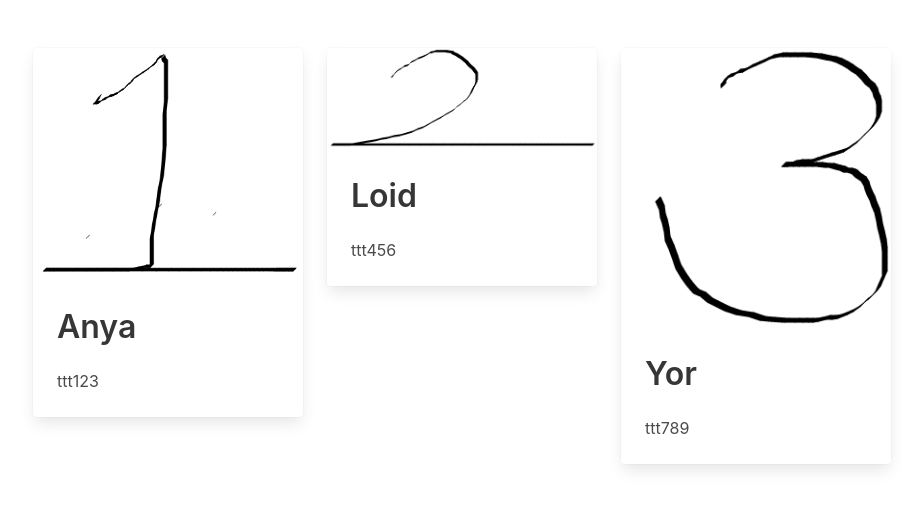
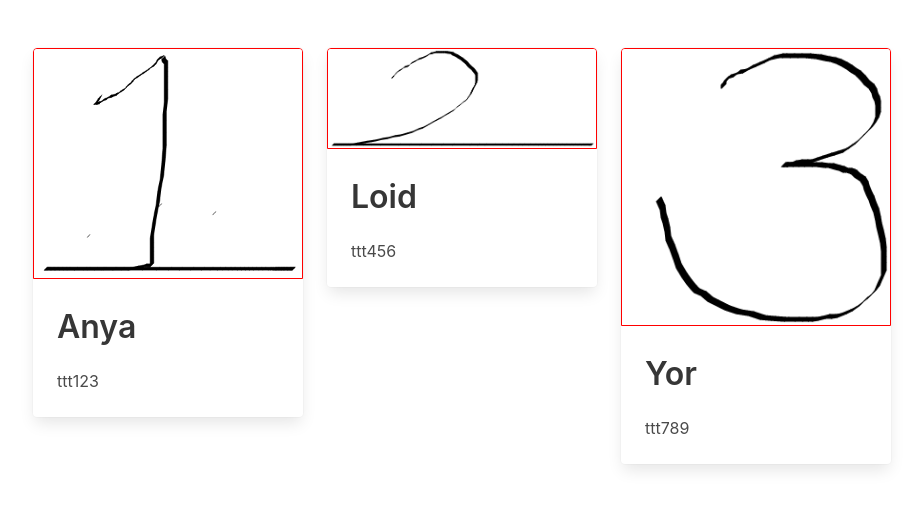
Before and after one commit to tim811223/ReactLab, a React (Vite) app in the folder components/: page / in a window 1280 px wide. Shown: the top 508 px of the page, without its empty margins (31-954 px from the left). Built offline with nearby package versions, Linux system fonts and the light colour scheme.

Commit message:
在html內使用CSS

```diff
--- a/components/src/Card.tsx
+++ b/components/src/Card.tsx
@@ -12,7 +12,7 @@ export const Card :FC<Props> = ({image,name,description}) => {
   return(
     <div className='card'>
       <div className='card-image'>
-        <img src={image}></img>
+        <img src={image}  style={{border:'1px solid red'}}></img>
       </div>
       <div className='card-content'>
         <h3 className='title is-3'>{name}</h3>
```
